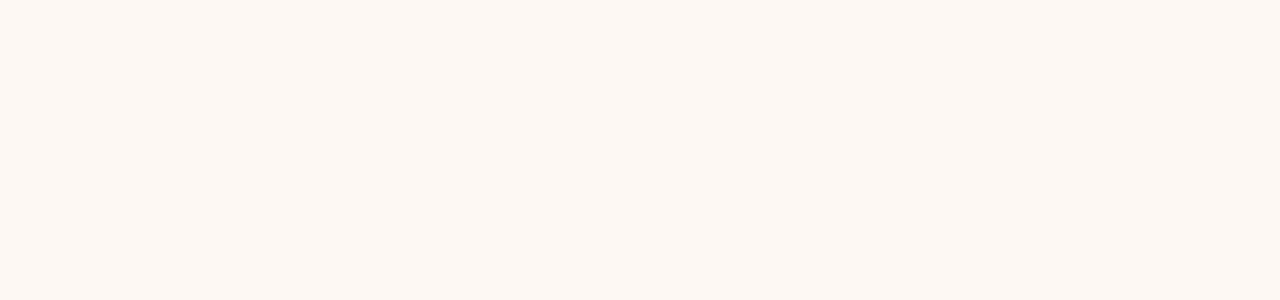
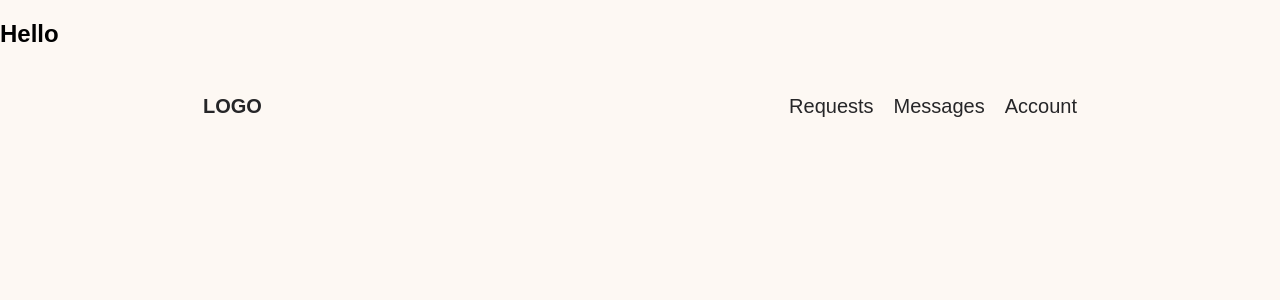
Before and after one commit to mary-gabin-mo/Roommate-Finder, a React (Create React App) app in the folder client/roommate-finder/: page /Account in a window 1280 px wide. Before the commit this address had no page. Shown: the top 300 px of the page. Built offline with nearby package versions, Linux system fonts and the light colour scheme; a web font is replaced by a local one.

Commit message:
created more pages

```diff
--- a/client/roommate-finder/src/App.js
+++ b/client/roommate-finder/src/App.js
@@ -4,6 +4,9 @@ import CreateAccount from './register/createAccount';
 import SignIn from './signin/signIn';
 import Home from './home/Home';
 import HeaderLayout from './header/headerLayout';
+import Requests from './requests/Requests';
+import Messages from './messages/Messages';
+import Account from './account/Account';
 
 function App() {
     return (
@@ -13,6 +16,9 @@ function App() {
                 <Route path="/createAccount" element={<CreateAccount />} />
                 <Route path="/signIn" element={<SignIn />} />
                 <Route path="/Home" element={ <HeaderLayout> <Home /></HeaderLayout>}/>
+                <Route path="/Requests" element={ <HeaderLayout> <Requests /></HeaderLayout>}/>
+                <Route path="/Messages" element={ <HeaderLayout> <Messages /></HeaderLayout>}/>
+                <Route path="/Account" element={ <HeaderLayout> <Account /></HeaderLayout>}/>
             </Routes>
         </Router>
 
--- /dev/null
+++ b/client/roommate-finder/src/account/Account.js
@@ -0,0 +1,9 @@
+function Account() {
+    return (
+        <div>
+            <h2>Hello</h2>
+        </div>
+    );
+  }
+
+  export default Account;
--- a/client/roommate-finder/src/header/Header.css
+++ b/client/roommate-finder/src/header/Header.css
@@ -16,6 +16,7 @@
     font-weight: 700;
     color: #262628;
     text-decoration: none;
+    cursor: pointer;
 }
 
 .nav {
--- a/client/roommate-finder/src/header/Header.js
+++ b/client/roommate-finder/src/header/Header.js
@@ -1,8 +1,11 @@
 import './Header.css';
+import { useNavigate } from 'react-router-dom';
+
 function Header() {
+  const navigate = useNavigate();
     return (
       <header className="header">
-        <h1 className="logo" href="/">LOGO</h1>
+        <h1 className="logo" href="/" onClick={() => navigate('/Home')}>LOGO</h1>
         <nav className="nav">
           <a href="/requests" className="nav-link">Requests</a>
           <a href="/messages" className="nav-link">Messages</a>
--- /dev/null
+++ b/client/roommate-finder/src/messages/Messages.js
@@ -0,0 +1,9 @@
+function Messages() {
+    return (
+        <div>
+            <h2>Hello message</h2>
+        </div>
+    );
+  }
+
+  export default Messages;
--- /dev/null
+++ b/client/roommate-finder/src/requests/Requests.js
@@ -0,0 +1,9 @@
+function Requests() {
+    return (
+        <div>
+            <h2>Hello request</h2>
+        </div>
+    );
+  }
+
+  export default Requests;
```
Also changed, not shown: client/roommate-finder/src/account/Account.css (added), client/roommate-finder/src/messages/Messages.css (added), client/roommate-finder/src/requests/Requests.css (added).
